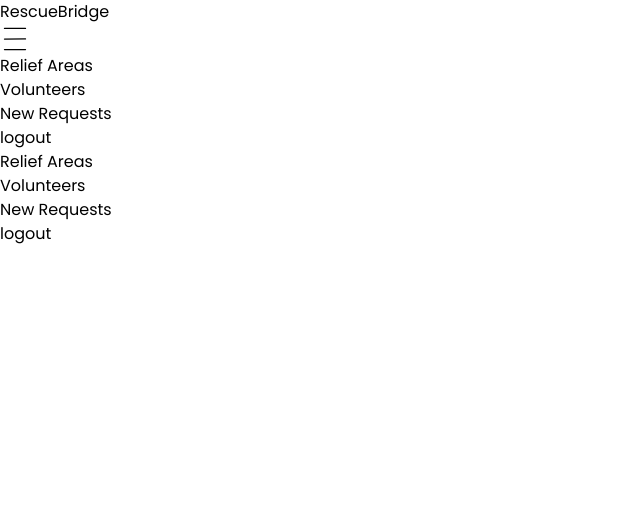
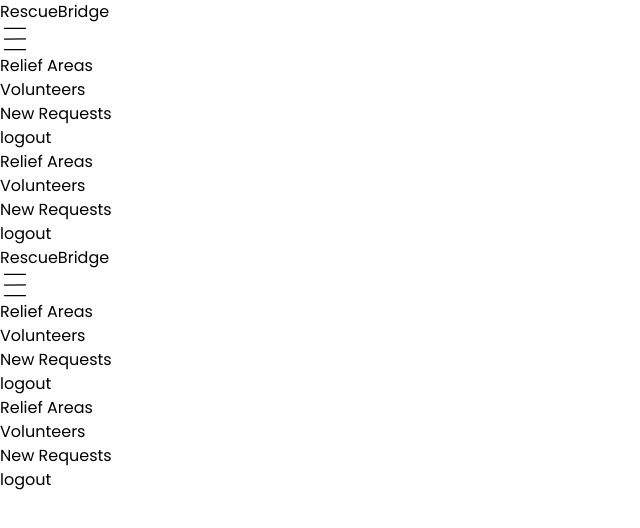
Before and after one commit to muhammedArsat/Disaster-Relief-Coordination, a React (Vite) app in the folder frontend/: page /admin/volunteer-list in a window 1280 px wide. Shown: the top 528 px of the page, without its empty margins (0-640 px from the left). Built offline with nearby package versions, Linux system fonts and the light colour scheme.

Commit message:
first commit

```diff
--- a/frontend/src/pages/volunteerlist/VolunteerList.jsx
+++ b/frontend/src/pages/volunteerlist/VolunteerList.jsx
@@ -1,11 +1,15 @@
 import React from 'react'
+import Navbar from '../../components/navbar/Navbar'
 
 const VolunteerList = () => {
   return (
-    <div>
-
+    <div className="flex min-h-screen">
+      <Navbar/>
+      <main className="flex-1 mt-24 sm:mt-0 ml-0 sm:ml-64  p-4 bg-gray-600">
+      <h1 className="tex-2xl font-bold text-gray-400"></h1>
+      </main>
     </div>
   )
 }
 
-export default VolunteerList
+export default VolunteerList;
```
